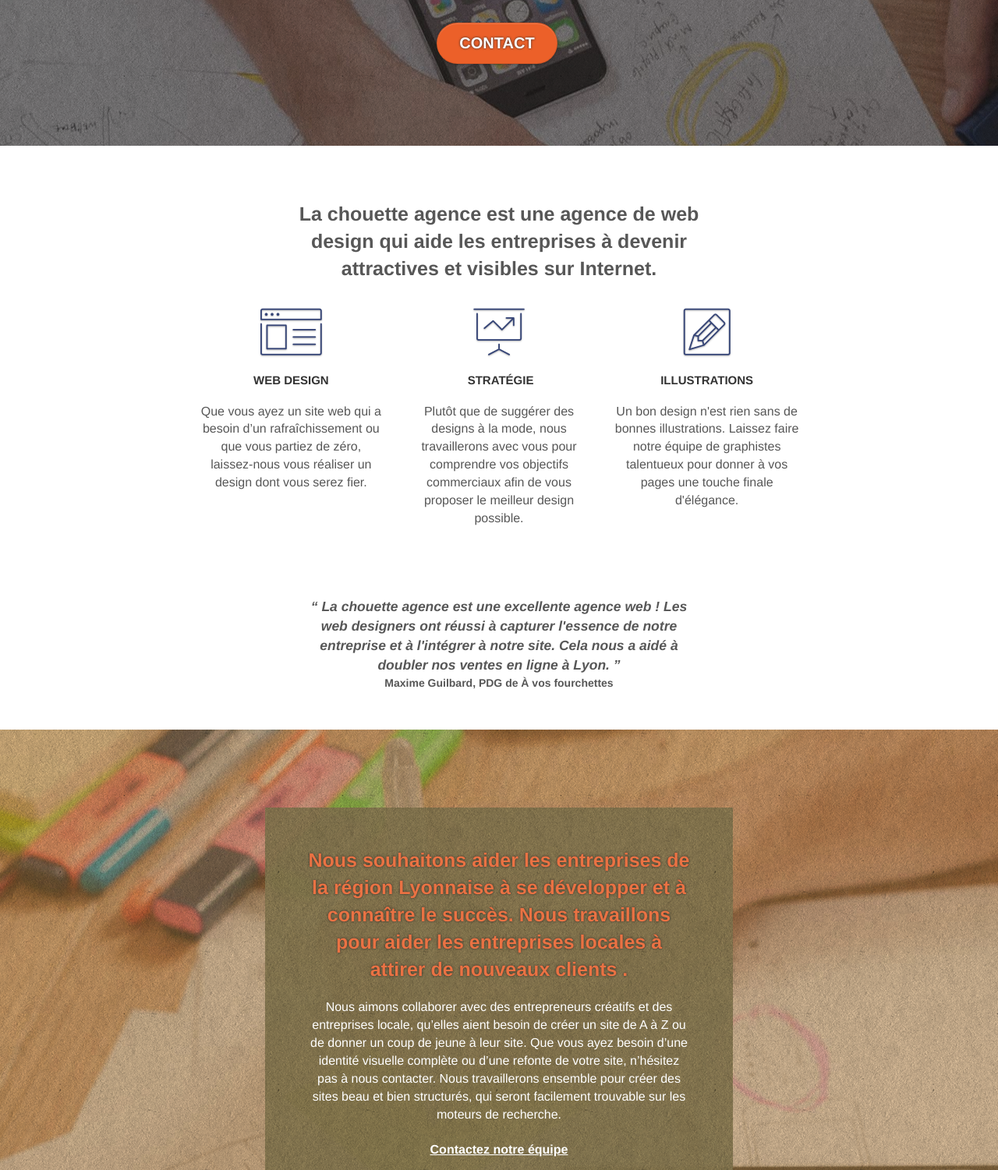
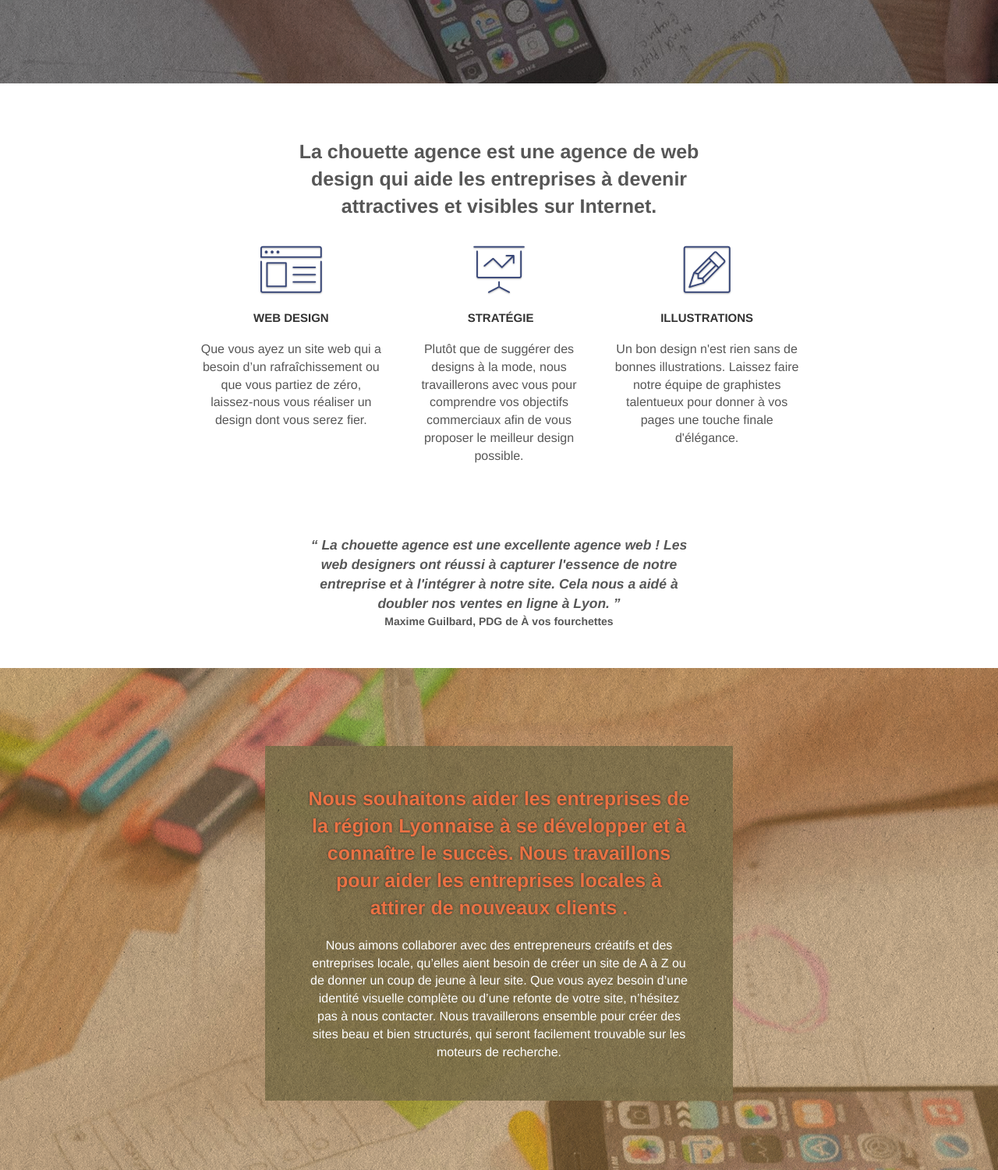
Before and after one commit to david-mi/DW_David_Michel_4_18082020, a plain HTML site: page index.html in a window 1280 px wide. Shown: the part 359-1860 px from the top of the page at 78% size. Drawn offline with Linux system fonts and the light colour scheme.

Commit message:
Suppression de quelques liens redondants

```diff
--- a/index.html
+++ b/index.html
@@ -68,9 +68,6 @@
 				<h1 class="text-center hero-bloc-text tc-white ">
 					La chouette agence.
 				</h1>
-				<div class="text-center">
-					<a href="page2.html" class="btn btn-lg btn-clean btn-rd cta-hero btn-atomic-tangerine" id="cta-hero" aria-label="Prenez contact avec notre équipe">Contact</a>
-				</div>
 			</div>
 		</div>
 	</div>
@@ -143,7 +140,7 @@
 					Nous souhaitons aider les entreprises de la région Lyonnaise à se développer et à connaître le succès. Nous travaillons pour aider les entreprises locales à attirer de nouveaux clients .<br>
 				</h2>
 				<p class="text-center white">
-					Nous aimons collaborer avec des entrepreneurs créatifs et des entreprises locale, qu’elles aient besoin de créer un site de A à Z ou de donner un coup de jeune à leur site. Que vous ayez besoin d’une identité visuelle complète ou d’une refonte de votre site, n’hésitez pas à nous contacter. Nous travaillerons ensemble pour créer des sites beau et bien structurés, qui seront facilement trouvable sur les moteurs de recherche. <br><br><a class="ltc-white bold-link" href="page2.html">Contactez notre équipe</a><br>
+					Nous aimons collaborer avec des entrepreneurs créatifs et des entreprises locale, qu’elles aient besoin de créer un site de A à Z ou de donner un coup de jeune à leur site. Que vous ayez besoin d’une identité visuelle complète ou d’une refonte de votre site, n’hésitez pas à nous contacter. Nous travaillerons ensemble pour créer des sites beau et bien structurés, qui seront facilement trouvable sur les moteurs de recherche. <br>
 				</p>
 			</div>
 		</div>
```
